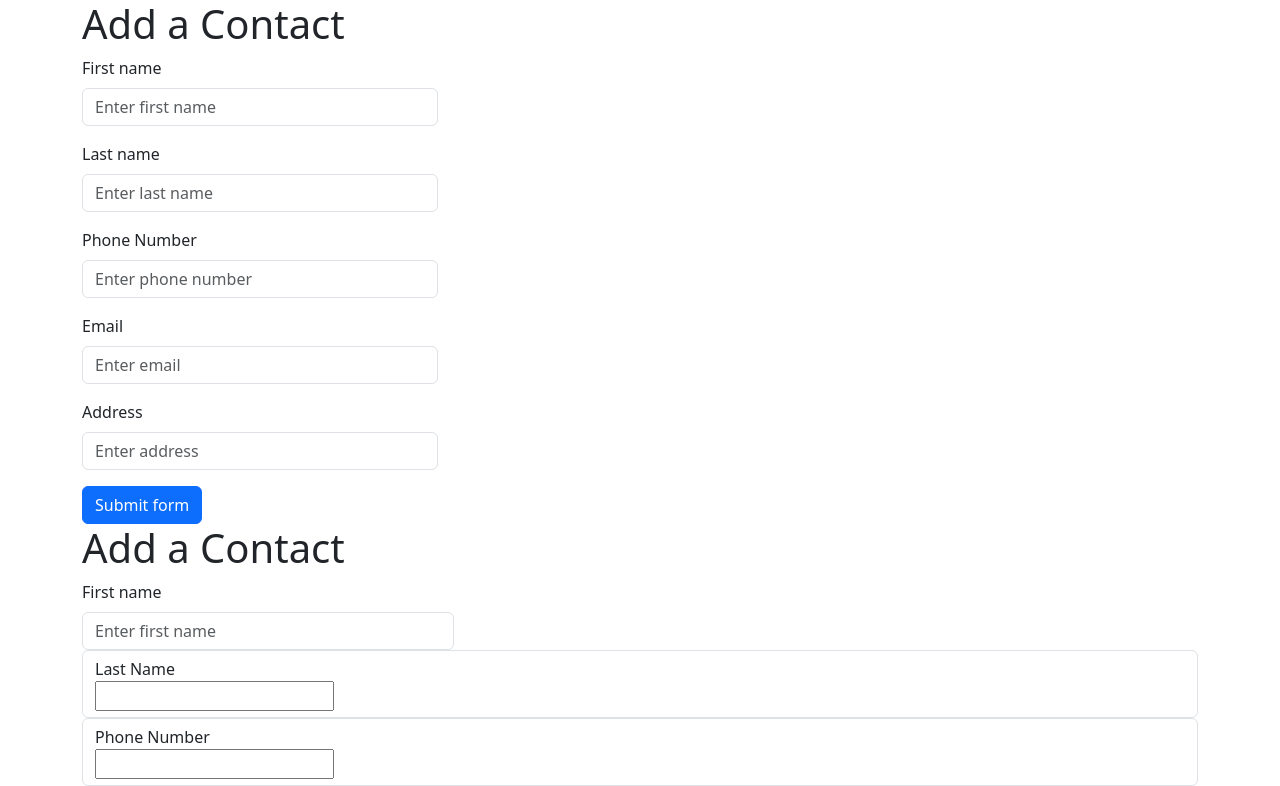
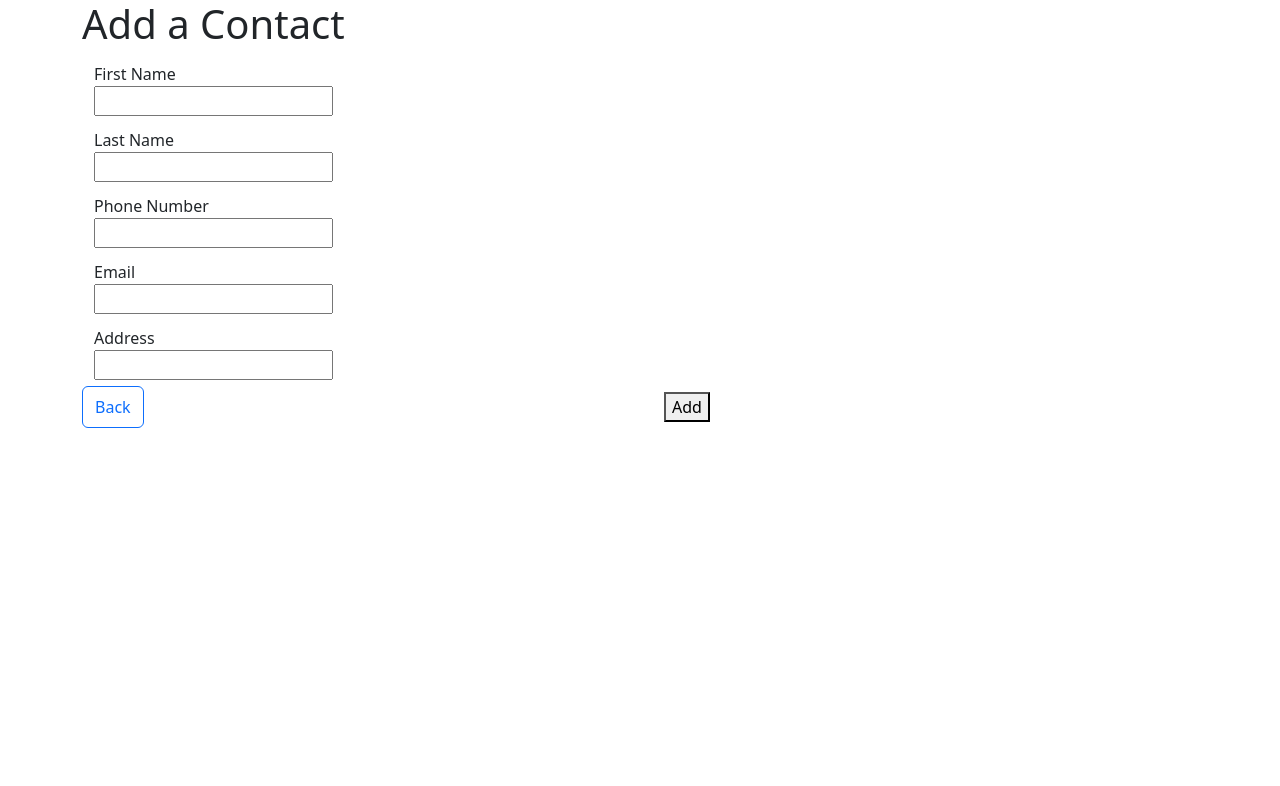
Before and after one commit to amanda-guo/contact-manager-crud-app, a React (Create React App) app: page /addcontact in a window 1280 px wide. Shown: the top 786 px of the page. Built offline with nearby package versions, Linux system fonts and the light colour scheme; the HTML template or start-up script is replaced by a standard one.

Commit message:
started delete modal

```diff
--- a/src/api/db.json
+++ b/src/api/db.json
@@ -31,6 +31,22 @@
       "email": "a@b.com",
       "address": "23 ernwejef",
       "id": 4
+    },
+    {
+      "lastName": "sdfdsf",
+      "phoneNumber": "4332323456",
+      "email": "df@c.om",
+      "address": "esdf",
+      "firstName": "dfsf",
+      "id": 5
+    },
+    {
+      "lastName": "testtttt",
+      "phoneNumber": "0987654321",
+      "email": "a@x.com",
+      "address": "dkfgkd",
+      "firstName": "test",
+      "id": 6
     }
   ]
 }
--- a/src/components/AddContact.css
+++ b/src/components/AddContact.css
@@ -3,4 +3,5 @@
 }
 
 .form-control {
+    border: none;
 }
--- a/src/components/AddContact.jsx
+++ b/src/components/AddContact.jsx
@@ -1,19 +1,17 @@
 import { useState } from "react";
-import { useForm, Controller } from "react-hook-form";
+import { useForm } from "react-hook-form";
 import axios from "axios";
 import PrimaryButton from "./PrimaryButton";
 import Container from "react-bootstrap/Container";
+import Row from "react-bootstrap/Row";
 import Col from "react-bootstrap/Col";
-import Form from "react-bootstrap/Form";
 import "./AddContact.css";
-import FormExample from "./FormExample";
 
 function AddContact() {
   const [successMsg, setSuccessMsg] = useState("");
   const {
     register,
     handleSubmit,
-    control,
     formState: { errors },
     reset,
   } = useForm();
@@ -34,48 +32,11 @@ function AddContact() {
 
   return (
     <>
-      <FormExample />
       <Container>
-        <Form>
         <h1>Add a Contact</h1>
         <form onSubmit={handleSubmit(onSubmit)}>
           {successMsg && <p className="success-msg">{successMsg}</p>}
-            <Controller
-              name="firstName"
-              control={control}
-              render={({ field }) => (
-                // <Form.Group
-                //   {...field}
-                //   className="mb-3"
-                //   controlId="formBasicText"
-                // >
-                //   <Form.Label>First Name</Form.Label>
-                //   <Form.Control
-                //     required
-                //     type="text"
-                //     placeholder="Enter first name"
-                //   />
-                // </Form.Group>
-                <Form.Group
-                  {...field}
-                  as={Col}
-                  md="4"
-                  controlId="validationCustomFirstName"
-                >
-                  <Form.Label>First name</Form.Label>
-                  <Form.Control
-                    required
-                    type="text"
-                    placeholder="Enter first name"
-                  />
-                  <Form.Control.Feedback>Looks good!</Form.Control.Feedback>
-                  <Form.Control.Feedback type="invalid">
-                    Please enter a first name.
-                  </Form.Control.Feedback>
-                </Form.Group>
-              )}
-            />
-            {/* <div className="form-control">
+          <div className="form-control">
             <label>First Name</label>
             <br></br>
             <input
@@ -88,7 +49,7 @@ function AddContact() {
             {errors.firstName && (
               <p className="errorMsg">{errors.firstName.message}</p>
             )}
-            </div> */}
+          </div>
           <div className="form-control">
             <label>Last Name</label>
             <br></br>
@@ -136,9 +97,7 @@ function AddContact() {
                 },
               })}
             />
-              {errors.email && (
-                <p className="errorMsg">{errors.email.message}</p>
-              )}
+            {errors.email && <p className="errorMsg">{errors.email.message}</p>}
           </div>
           <div className="form-control">
             <label>Address</label>
@@ -154,12 +113,17 @@ function AddContact() {
               <p className="errorMsg">{errors.address.message}</p>
             )}
           </div>
+          <Row>
+            <Col className="d-flex justify-content-start">
+              <PrimaryButton type="outline-primary" text="Back" link="/" />
+            </Col>
+            <Col className="d-flex justify-content-end">
               <div className="form-control">
                 <button type="submit">Add</button>
               </div>
+            </Col>
+          </Row>
         </form>
-          <PrimaryButton type="outline-primary" text="Back" link="/" />
-        </Form>
       </Container>
     </>
   );
--- a/src/components/ContactList.jsx
+++ b/src/components/ContactList.jsx
@@ -3,10 +3,14 @@ import axios from "axios";
 import { Table } from "react-bootstrap";
 import PrimaryButton from "./PrimaryButton";
 import Container from "react-bootstrap/Container";
+import DeleteContact from "./DeleteContact";
 
 function ContactList() {
   const [contacts, setContacts] = useState([]);
   const [error, setError] = useState("");
+  const [show, setShow] = useState(false);
+  const handleShow = () => setShow(true);
+  const handleClose = () => setShow(false);
 
   useEffect(() => {
     axios
@@ -38,7 +42,7 @@ function ContactList() {
             {!error &&
               contacts.map((item, i) => {
                 return (
-                  <tr>
+                  <tr key={i}>
                     <td>{i}</td>
                     <td>{item?.firstName}</td>
                     <td>{item?.lastName}</td>
@@ -59,8 +63,9 @@ function ContactList() {
                       <PrimaryButton
                         type="outline-danger"
                         text="Delete"
-                        link="/"
+                        action={handleShow}
                       />
+                      <DeleteContact show={show} onClose={handleClose} />
                     </td>
                   </tr>
                 );
--- /dev/null
+++ b/src/components/DeleteContact.jsx
@@ -0,0 +1,30 @@
+import Button from "react-bootstrap/Button";
+import Modal from "react-bootstrap/Modal";
+
+// CURRENTLY DOING THIS!!!!!!!
+// https://stackoverflow.com/questions/64955887/how-can-i-open-a-rect-bootstrap-modal-dialog-from-another-component
+
+function DeleteContact(props) {
+  const { show, onClose } = props;
+
+  return (
+    <>
+      <Modal show={show} onHide={onClose}>
+        <Modal.Header closeButton>
+          <Modal.Title>Modal heading</Modal.Title>
+        </Modal.Header>
+        <Modal.Body>Woohoo, you are reading this text in a modal!</Modal.Body>
+        <Modal.Footer>
+          <Button variant="secondary" onClick={onClose}>
+            Close
+          </Button>
+          <Button variant="primary" onClick={onClose}>
+            Save Changes
+          </Button>
+        </Modal.Footer>
+      </Modal>
+    </>
+  );
+}
+
+export default DeleteContact;
--- a/src/components/PrimaryButton.jsx
+++ b/src/components/PrimaryButton.jsx
@@ -3,7 +3,7 @@ import Button from "react-bootstrap/Button";
 import { useNavigate } from "react-router-dom";
 import "bootstrap/dist/css/bootstrap.min.css";
 
-function PrimaryButton({ type, text, link }) {
+function PrimaryButton({ type, text, link, action }) {
   let navigate = useNavigate();
   let path = link;
   const routeChange = () => {
@@ -12,7 +12,7 @@ function PrimaryButton({ type, text, link }) {
 
   return (
     <>
-      <Button variant={type} onClick={routeChange}>
+      <Button variant={type} onClick={action ? action : routeChange}>
         {text}
       </Button>{" "}
     </>
--- a/src/components/FormExample.jsx
+++ b/src/components/test/FormExample.jsx
@@ -8,12 +8,14 @@ import Container from "react-bootstrap/Container";
 function FormExample() {
   const [validated, setValidated] = useState(false);
 
-  const handleSubmit = (event) => {
+  const handleSubmit = (event, data) => {
     const form = event.currentTarget;
     if (form.checkValidity() === false) {
       event.preventDefault();
       event.stopPropagation();
     }
+    console.log("data");
+    console.log(data);
 
     setValidated(true);
   };
```
Lines whose indentation alone changed are shown as unchanged.
